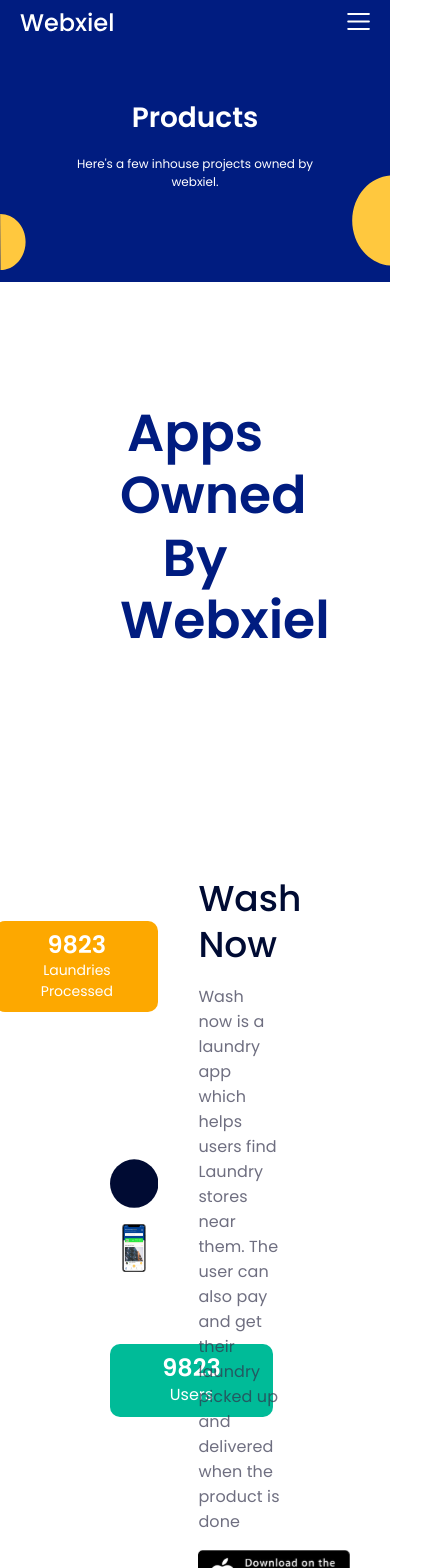
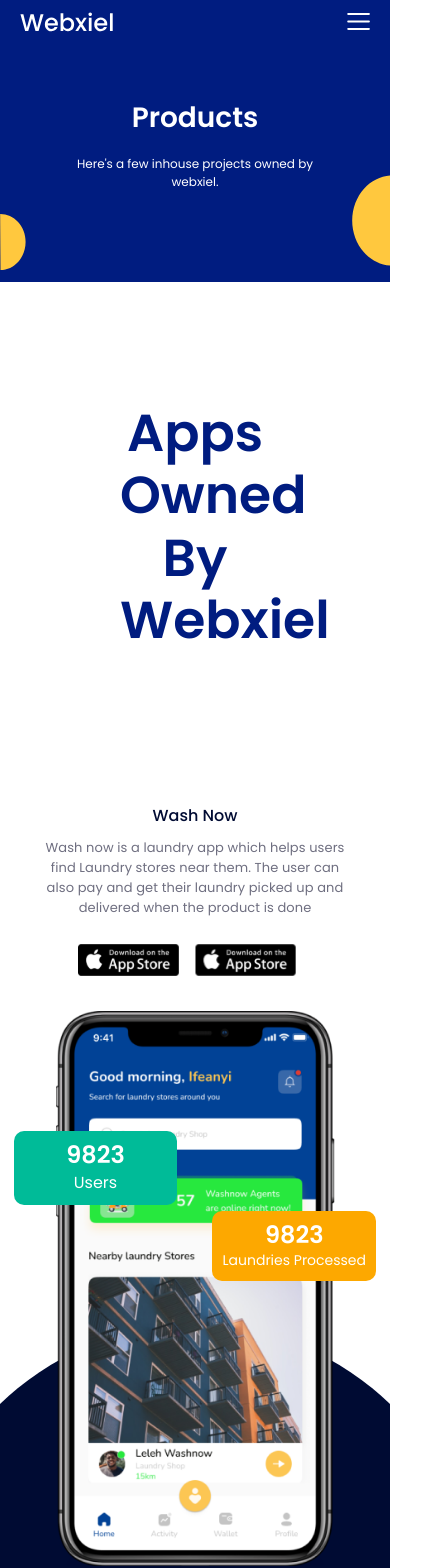
Before and after one commit to webxiel/webxiel_landing_page, a React (Create React App) app: page /products in a window 390 px wide. Shown: the top 1568 px of the page, 445 px wide, since content can reach past the window. Built offline with nearby package versions, Linux system fonts and the light colour scheme.

Commit message:
fix(style): make product summary component mobile responsive

```diff
--- a/src/pages/products/components/ProductsSummary.scss
+++ b/src/pages/products/components/ProductsSummary.scss
@@ -1,3 +1,8 @@
+$w1100px: 1100px;
+$w950px: 950px;
+$w700px: 700px;
+
+
 .products__container{
   display: flex;
   flex-direction: column;
@@ -10,13 +15,15 @@
       display: flex;
       align-items: center;
       justify-content: space-between;
-      padding: 110px;
+      padding: 90px 90px 0;
       column-gap: 40px;
-      row-gap: 60px;
+      row-gap: 80px;
 
       .product__image{
+        overflow: hidden;
         width: 48%;
         max-width: 560px;
+        min-width: 460px;
         display: flex;
         justify-content: center;
         align-items: center;
@@ -25,7 +32,7 @@
         svg{
           position: absolute;
           width: 100%;
-          bottom: 0;
+          bottom: -40px;
           left: 0;
           right: 0;
           z-index: -1;
@@ -43,7 +50,7 @@
         .product__image__jobs{
           background: #FDA800;
           right: 0;
-          bottom: 300px;
+          top: 200px;
         }
         .product__image__jobs, .product__image__users{
           min-width: 163px;
@@ -147,3 +154,114 @@
 
   }
 }
+@media only screen and (max-width: $w1100px) {
+  .products__container{
+    .products__product{
+      .product__intro{
+        padding: 100px 50px 0 !important;
+      }
+    }
+  }
+}
+@media only screen and (max-width: $w950px) {
+  .products__container {
+    .products__product {
+      .product__intro {
+        flex-direction: column;
+        align-items: center;
+        justify-content: center;
+        padding: 100px 50px 0 !important;
+
+        .product__image{
+          order: 1;
+
+        }
+
+        .product__details {
+            width: 100%;
+            max-width: 700px;
+            text-align: center;
+
+            .product__title {
+              font-weight: 500;
+              font-size: 36px;
+              margin-bottom: 0.7em;
+            }
+
+            .product__text {
+              letter-spacing: 0.1px;
+              margin-bottom: 2em;
+            }
+
+            svg {
+              margin-right: 40px;
+            }
+          }
+      }
+    }
+  }
+}
+@media only screen and (max-width: $w700px) {
+  .products__container {
+      .products__product {
+        .product__intro {
+          flex-direction: column;
+          align-items: center;
+          justify-content: center;
+          padding: 40px 0 0 !important;
+          row-gap: 20px;
+
+          .product__image {
+            order: 1;
+            width: 100%;
+            min-width: 350px;
+            background: url("../../../assets/images/product-bg.svg") no-repeat bottom;
+
+            svg {
+              width: 560px;
+              display: none;
+            }
+
+            img {
+              width: 279px;
+            }
+
+            .product__image__users {
+              background: #00BB98;
+              left: 14px;
+              top: 120px;
+            }
+
+            .product__image__jobs {
+              background: #FDA800;
+              right: 14px;
+              top: 200px;
+            }
+          }
+
+          .product__details {
+            width: 100%;
+            max-width: 700px;
+            padding: 0 40px;
+            text-align: center;
+
+            .product__title {
+              font-size: 16px;
+              margin-bottom: 0.7em;
+            }
+
+            .product__text {
+              font-size: 13px;
+              letter-spacing: 0.1px;
+              margin-bottom: 1.4em;
+            }
+
+            svg {
+              margin-right: 16px;
+              width: 101px;
+            }
+          }
+        }
+      }
+    }
+}
--- a/src/pages/products/components/ProductsSummary.tsx
+++ b/src/pages/products/components/ProductsSummary.tsx
@@ -180,4 +180,76 @@
   )
 }
 
+export const ProductsSummary = () => {
+  return(
+    <section className="products__container">
+      {
+        productsData.map((product: product, index) => {
+          const { image, users, jobs, title, details} = product;
+
+          return (
+            (index + 2) % 2 == 0 ?
+            (
+              <article className="products__product" key={title}>
+                <section className="product__intro">
+                  <figure className="product__image">
+                    <ProductBg />
+                    <div className="product__image__users">
+                      <p className="number">{users}</p>
+                      <p className="users">users</p>
+                    </div>
+                    <div className="product__image__jobs">
+                      <p className="number">{jobs}</p>
+                      <p className="jobs">Laundries processed</p>
+                    </div>
+                    <img src={image} alt="macbook" />
+                  </figure>
+                  <div className="product__details product__details--left">
+                    <h2 className="product__title">{title}</h2>
+                    <p className="product__text">
+                      {details}
+                    </p>
+                    <figure className="download-buttons">
+                      <AppStore />
+                      <PlayStore />
+                    </figure>
+                  </div>
+                </section>
+            </article>
+            ) :
+            (
+              <article className="products__product" key={title}>
+                <section className="product__intro">
+                  <div className="product__details product__details--right">
+                    <h2 className="product__title">{title}</h2>
+                    <p className="product__text">
+                      {details}
+                    </p>
+                    <figure className="download-buttons">
+                      <AppStore />
+                      <PlayStore />
+                    </figure>
+                  </div>
+                  <figure className="product__image">
+                    <ProductBg />
+                    <div className="product__image__users">
+                      <p className="number">{users}</p>
+                      <p className="users">users</p>
+                    </div>
+                    <div className="product__image__jobs">
+                      <p className="number">{jobs}</p>
+                      <p className="jobs">Laundries processed</p>
+                    </div>
+                    <img src={image} alt="iphone" />
+                  </figure>
+                </section>
+            </article>
+            )
+          )
+        })
+      }
+    </section>
+  )
+}
+
 export default ProductsLogic
```
